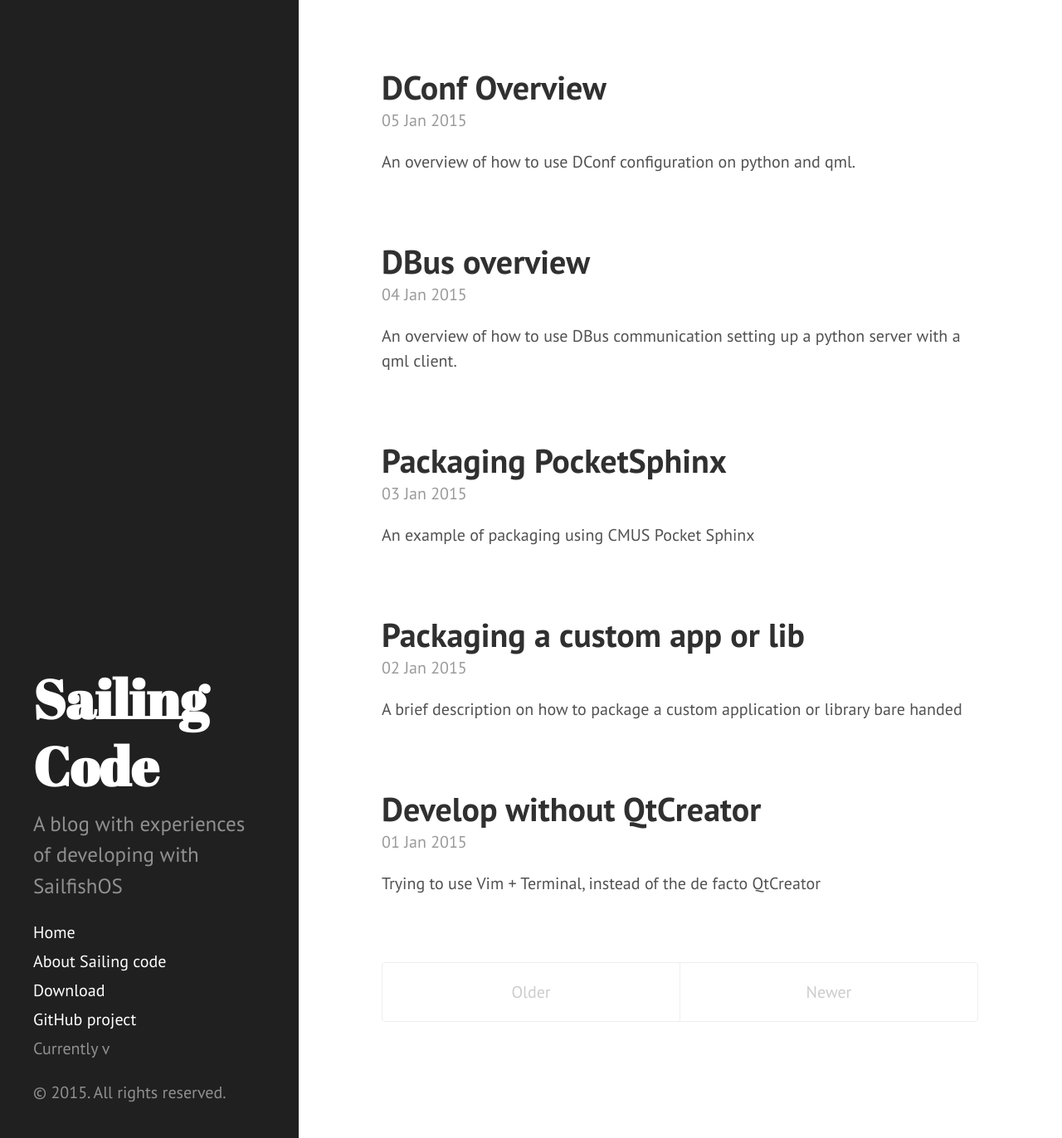
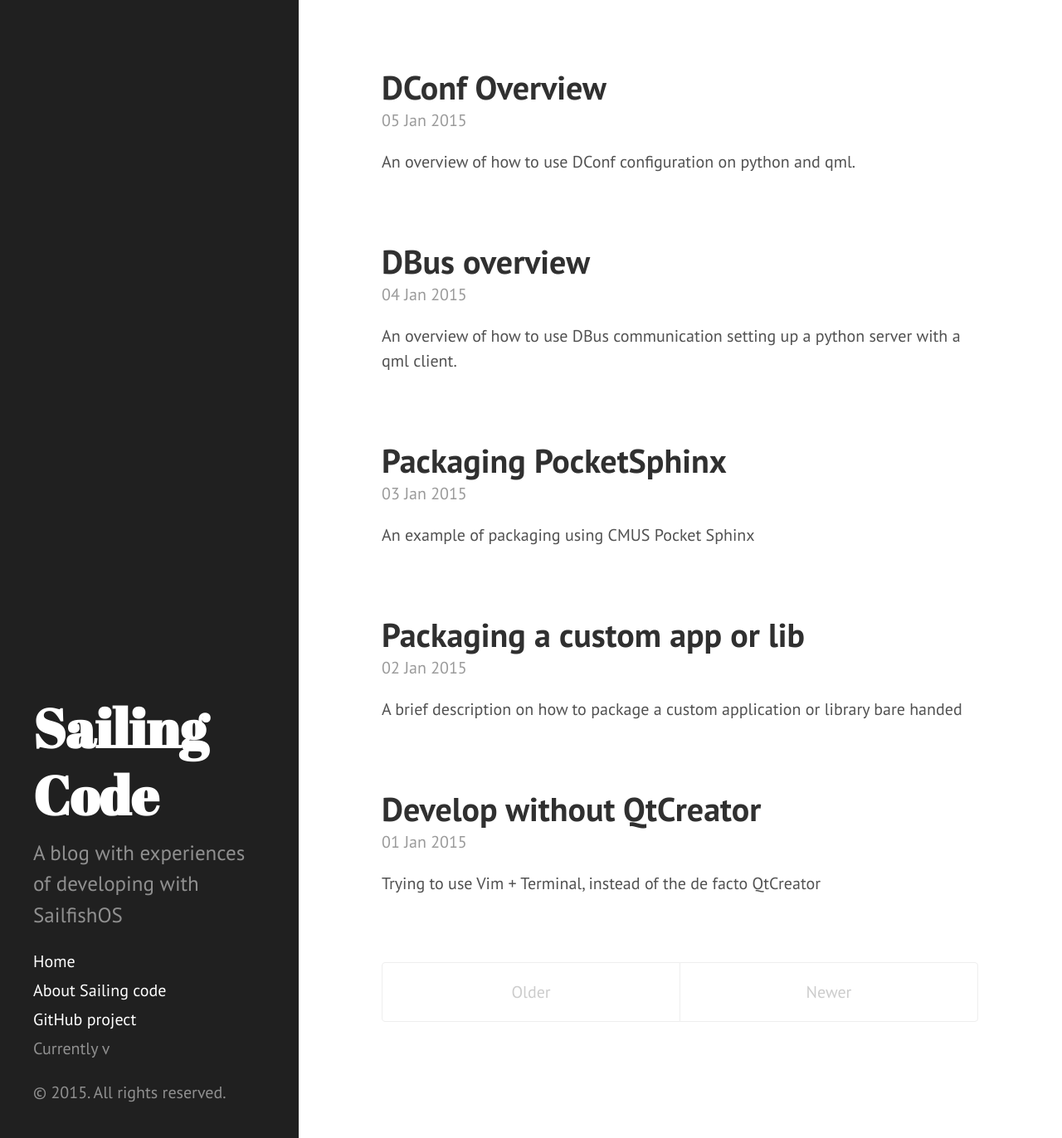
Before and after one commit to NickCis/sailing-code, a Jekyll site: the page built from index.html, in a window 1280 px wide and 1372 px high. Shown: the whole window at 83% size. Built offline with Jekyll 4.4.1, drawn with Linux system fonts in a browser that asks for light colours; the list of posts is cut into pages by our own code.

Commit message:
Fixing sidebar

```diff
--- a/_includes/sidebar.html
+++ b/_includes/sidebar.html
@@ -21,12 +21,12 @@
       {% for node in pages_list %}
         {% if node.title != null %}
           {% if node.layout == "page" %}
-            <a class="sidebar-nav-item{% if page.url == node.url %} active{% endif %}" href="{{ node.url }}">{{ node.title }}</a>
+            <a class="sidebar-nav-item{% if page.url == node.url %} active{% endif %}" href="{{site.baseurl}}{{ node.url }}">{{ node.title }}</a>
           {% endif %}
         {% endif %}
       {% endfor %}
 
-      <a class="sidebar-nav-item" href="{{ site.github.repo }}/archive/v{{ site.version }}.zip">Download</a>
+      <!--a class="sidebar-nav-item" href="{{ site.github.repo }}/archive/v{{ site.version }}.zip">Download</a-->
       <a class="sidebar-nav-item" href="{{ site.github.repo }}">GitHub project</a>
       <span class="sidebar-nav-item">Currently v{{ site.version }}</span>
     </nav>
```
